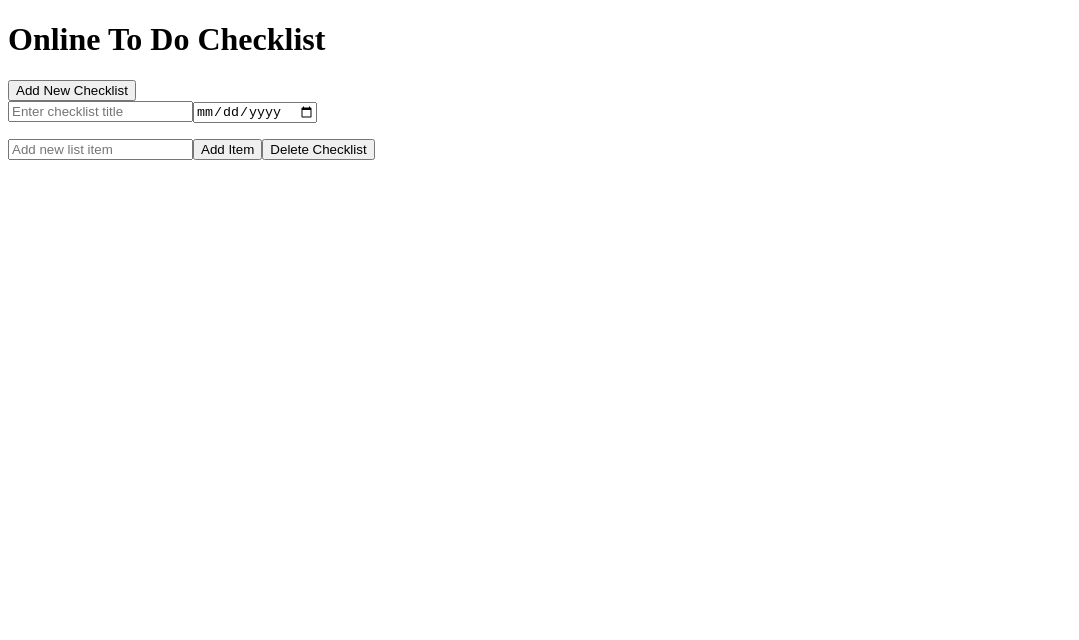
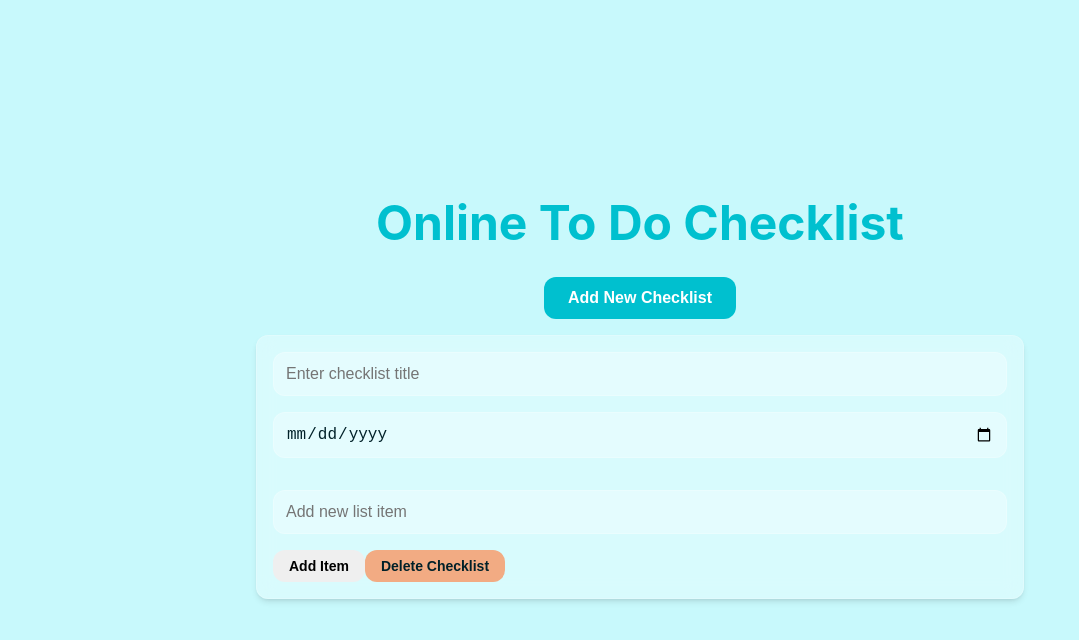
Before and after one commit to Daniel-Balobalo/Online-To-Do-Checklist, a plain HTML site: page index.html in a window 1280 px wide. Both pictures are taken after a click on the button "Add New Checklist". Shown: the whole page, without its empty margins (0-1079 px from the left). Drawn offline with Linux system fonts and the light colour scheme.

Commit message:
3/21/2025 Commit

```diff
--- a/index.html
+++ b/index.html
@@ -4,7 +4,7 @@
   <meta charset="UTF-8">
   <meta name="viewport" content="width=device-width, initial-scale=1.0">
   <title>Checklist Application</title>
-  <link rel="stylesheet" href="styles.css">
+  <link rel="stylesheet" href="style.css">
 </head>
 <body>
   <div class="container">
--- a/style.css
+++ b/style.css
@@ -1,79 +1,178 @@
-body {
-    font-family: Arial, sans-serif;
-    background-color: #f4f4f4;
+* {
     margin: 0;
-    padding: 20px;
+    padding: 0;
+    box-sizing: border-box;
   }
 
-  .container {
-    max-width: 800px;
-    margin: 0 auto;
+  /* Root Variables for Theming */
+  :root {
+    --primary-color: oklch(70% 0.2 200); /* Modern blue */
+    --secondary-color: oklch(80% 0.1 300); /* Soft purple */
+    --background-color: oklch(95% 0.05 200); /* Light background */
+    --text-color: oklch(20% 0.1 200); /* Dark text */
+    --glass-background: color-mix(in oklch, white, transparent 70%);
+    --glass-border: color-mix(in oklch, white, transparent 80%);
+    --shadow: 0 4px 6px -1px rgba(0, 0, 0, 0.1), 0 2px 4px -2px rgba(0, 0, 0, 0.1);
+    --spacing-unit: 1rem;
+    --border-radius: 12px;
   }
 
-  h1 {
-    text-align: center;
-    color: #333;
+  /* Body Styling */
+  body {
+    font-family: 'Inter', system-ui, -apple-system, sans-serif;
+    background-color: var(--background-color);
+    color: var(--text-color);
+    line-height: 1.6;
+    padding: var(--spacing-unit);
+    min-height: 100vh;
+    display: grid;
+    place-items: center;
   }
 
+  /* Container */
+  .container {
+    width: min(100%, 800px);
+    margin: 0 auto;
+    padding: var(--spacing-unit);
+  }
+
+  /* Header */
+  h1 {
+    font-size: clamp(2rem, 5vw, 3rem);
+    color: var(--primary-color);
+    text-align: center;
+    margin-bottom: var(--spacing-unit);
+    font-weight: 700;
+  }
+
+  /* Add New Checklist Button */
   #add-instance {
     display: block;
-    margin: 20px auto;
-    padding: 10px 20px;
-    background-color: #28a745;
+    margin: 0 auto var(--spacing-unit);
+    padding: 0.75rem 1.5rem;
+    background-color: var(--primary-color);
     color: white;
     border: none;
-    border-radius: 5px;
+    border-radius: var(--border-radius);
     cursor: pointer;
+    font-size: 1rem;
+    font-weight: 600;
+    transition: background-color 0.3s ease, transform 0.2s ease;
   }
 
   #add-instance:hover {
-    background-color: #218838;
+    background-color: color-mix(in oklch, var(--primary-color), black 10%);
+    transform: translateY(-2px);
   }
 
+  #add-instance:active {
+    transform: translateY(0);
+  }
+
+  /* Checklist Instance */
   .checklist-instance {
-    background-color: white;
-    border: 1px solid #ddd;
-    border-radius: 5px;
-    padding: 15px;
-    margin-bottom: 20px;
-    box-shadow: 0 2px 4px rgba(0, 0, 0, 0.1);
+    background: var(--glass-background);
+    border: 1px solid var(--glass-border);
+    border-radius: var(--border-radius);
+    padding: var(--spacing-unit);
+    margin-bottom: var(--spacing-unit);
+    backdrop-filter: blur(10px);
+    box-shadow: var(--shadow);
+    transition: box-shadow 0.3s ease;
+  }
+
+  .checklist-instance:hover {
+    box-shadow: 0 8px 12px -2px rgba(0, 0, 0, 0.15), 0 4px 8px -4px rgba(0, 0, 0, 0.1);
   }
 
   .checklist-instance h2 {
     margin-top: 0;
+    font-size: 1.5rem;
+    color: var(--primary-color);
   }
 
-  .checklist-instance input[type="text"] {
-    width: calc(100% - 22px);
-    padding: 10px;
-    margin-bottom: 10px;
-    border: 1px solid #ddd;
-    border-radius: 5px;
+  .checklist-instance input[type="text"],
+  .checklist-instance input[type="date"] {
+    width: 100%;
+    padding: 0.75rem;
+    margin-bottom: var(--spacing-unit);
+    border: 1px solid var(--glass-border);
+    border-radius: var(--border-radius);
+    background: var(--glass-background);
+    font-size: 1rem;
+    color: var(--text-color);
+    transition: border-color 0.3s ease;
+  }
+
+  .checklist-instance input[type="text"]:focus,
+  .checklist-instance input[type="date"]:focus {
+    border-color: var(--primary-color);
+    outline: none;
   }
 
   .checklist-instance ul {
     list-style-type: disc;
-    padding-left: 20px;
+    padding-left: 1.5rem;
+    margin-bottom: var(--spacing-unit);
   }
 
   .checklist-instance ul li {
-    margin-bottom: 5px;
+    margin-bottom: 0.5rem;
+    display: flex;
+    align-items: center;
+    justify-content: space-between;
+    padding: 0.5rem;
+    background: var(--glass-background);
+    border-radius: var(--border-radius);
+    transition: background 0.3s ease;
+  }
+
+  .checklist-instance ul li:hover {
+    background: color-mix(in oklch, var(--glass-background), black 5%);
   }
 
   .checklist-instance button {
-    margin-right: 10px;
-    padding: 5px 10px;
+    padding: 0.5rem 1rem;
     border: none;
-    border-radius: 3px;
+    border-radius: var(--border-radius);
     cursor: pointer;
+    font-size: 0.875rem;
+    font-weight: 600;
+    transition: background-color 0.3s ease, transform 0.2s ease;
   }
 
   .checklist-instance button.delete-list {
-    background-color: #dc3545;
+    background-color: oklch(60% 0.2 0); /* Red */
     color: white;
   }
 
+  .checklist-instance button.delete-list:hover {
+    background-color: color-mix(in oklch, oklch(60% 0.2 0), black 10%);
+    transform: translateY(-1px);
+  }
+
   .checklist-instance button.delete-instance {
-    background-color: #ffc107;
-    color: black;
+    background-color: oklch(80% 0.1 50); /* Yellow */
+    color: var(--text-color);
   }
+
+  .checklist-instance button.delete-instance:hover {
+    background-color: color-mix(in oklch, oklch(80% 0.1 50), black 10%);
+    transform: translateY(-1px);
+  }
+
+  /* Responsive Design */
+  @media (max-width: 600px) {
+    .container {
+      padding: 0.5rem;
+    }
+
+    .checklist-instance {
+      padding: 0.75rem;
+    }
+
+    .checklist-instance input[type="text"],
+    .checklist-instance input[type="date"] {
+      padding: 0.5rem;
+    }
+  }
```
